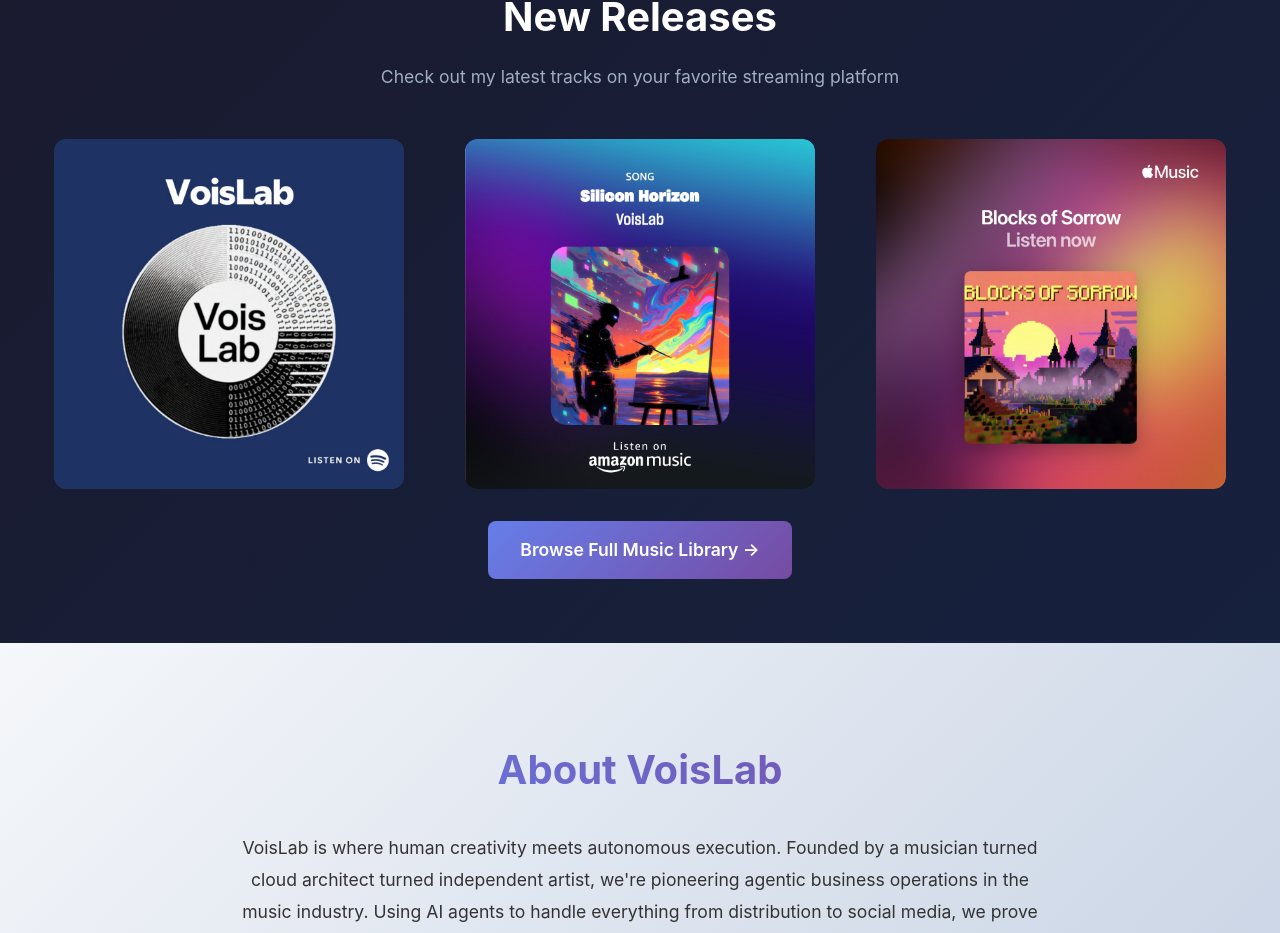
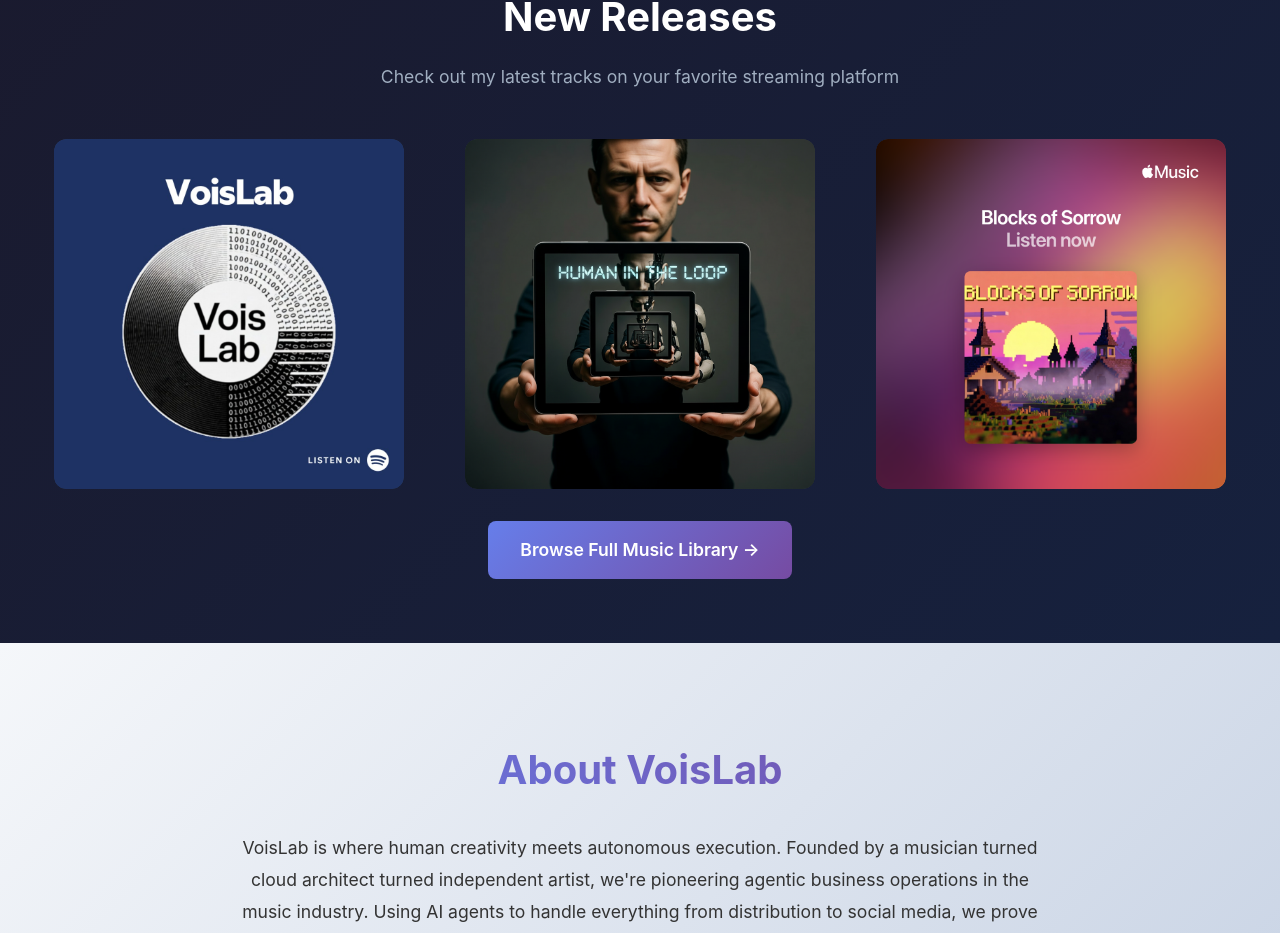
Before and after one commit to swalmsley11/voislab-website, a React (Vite) app: page / in a window 1280 px wide. Shown: the part 776-1709 px from the top of the page. Built offline with nearby package versions, Linux system fonts and the light colour scheme; no server answers.

Commit message:
Added Hype badge and link for Human in the Loop

```diff
--- a/src/components/NewReleases.tsx
+++ b/src/components/NewReleases.tsx
@@ -13,14 +13,14 @@
     id: 'voislab-spotify',
     imageUrl: '/images/hype_voislab-spotify.jpeg',
     linkUrl: 'https://open.spotify.com/artist/1Cp7uD6jiuEvZn5TonN2qI',
-    altText: 'Silicon Horizon on Amazon Music',
+    altText: 'VoisLab on Spotify',
   },
   {
-    id: 'silicon-horizon-amazon',
-    imageUrl: '/images/hype_silicon-horizion_amazon-music.png',
+    id: 'human-in-the-loop-youtube',
+    imageUrl: '/images/hype_human-in-the-loop.png',
     linkUrl:
-      'https://music.amazon.com/albums/B0G279V8SV?ref=AM4APC_TR_S_en_US_B0G27P62RR_lmIHs0C&trackAsin=B0G275NK6V',
-    altText: 'Silicon Horizon on Amazon Music',
+      'https://music.youtube.com/playlist?list=OLAK5uy_n2fdXFgysXC-6QG0F1s1CR9LU8WeJbNXY',
+    altText: 'Human in the Loop on YouTube Music',
   },
   {
     id: 'blocks-of-sorrow-apple',
```
Also changed, not shown: public/images/hype_human-in-the-loop.png (added).
